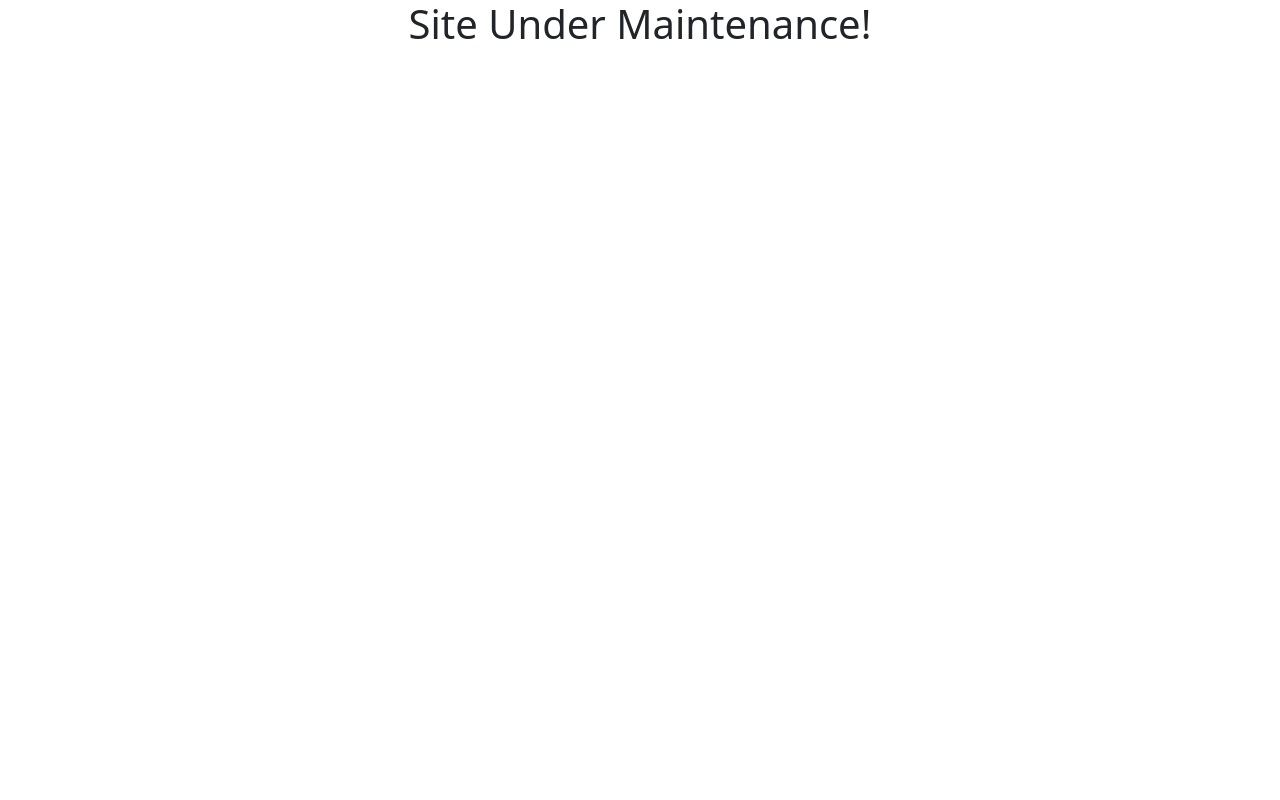
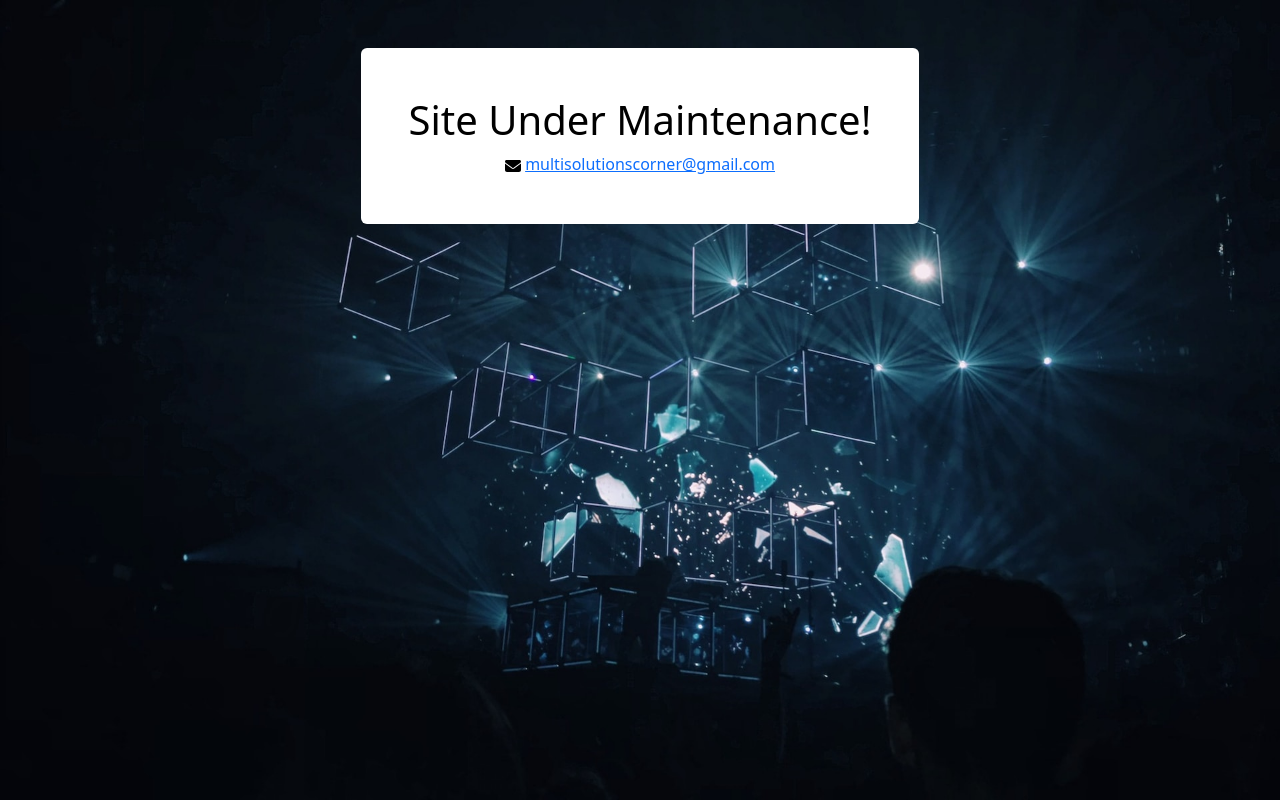
Before and after one commit to merenlmtr/msc, a plain HTML site: page index.html in a window 1280 px wide. Drawn offline with nearby package versions, Linux system fonts and the light colour scheme.

Commit message:
construction page update

```diff
--- a/assets/css/style.css
+++ b/assets/css/style.css
@@ -0,0 +1,12 @@
+.cover{
+    color: #fff;
+    background-image: url('../img/bg.jpg');
+    background-repeat: no-repeat;
+    background-attachment: scroll;
+    background-position: bottom;
+    -webkit-background-size: cover;
+    -moz-background-size: cover;
+    background-size: cover;
+    -o-background-size: cover;
+    min-height: 100vh;
+}
--- a/index.html
+++ b/index.html
@@ -4,12 +4,25 @@
     <meta charset="UTF-8">
     <meta name="viewport" content="width=device-width, initial-scale=1.0">
     <title>Multi Solutions Corner | Dimapur:Nagaland</title>
+    <link rel="stylesheet" href="assets/css/style.css">
     <link href="https://cdn.jsdelivr.net/npm/bootstrap@5.3.1/dist/css/bootstrap.min.css" rel="stylesheet" integrity="sha384-4bw+/aepP/YC94hEpVNVgiZdgIC5+VKNBQNGCHeKRQN+PtmoHDEXuppvnDJzQIu9" crossorigin="anonymous">
-    <script src="https://cdn.jsdelivr.net/npm/bootstrap@5.3.1/dist/js/bootstrap.bundle.min.js" integrity="sha384-HwwvtgBNo3bZJJLYd8oVXjrBZt8cqVSpeBNS5n7C8IVInixGAoxmnlMuBnhbgrkm" crossorigin="anonymous"></script>
 </head>
+
 <body>
+<div class="cover">
+    <div class="d-flex align-items-center justify-content-center">
+        <div class="bg-white mt-5 p-5 rounded">
+            <h1 class="text-center text-black">Site Under Maintenance!</h1>
+            <div class="text-center">
+            <svg xmlns="http://www.w3.org/2000/svg" height="1em" viewBox="0 0 512 512"><!--! Font Awesome Free 6.4.2 by @fontawesome - https://fontawesome.com License - https://fontawesome.com/license (Commercial License) Copyright 2023 Fonticons, Inc. --><path d="M48 64C21.5 64 0 85.5 0 112c0 15.1 7.1 29.3 19.2 38.4L236.8 313.6c11.4 8.5 27 8.5 38.4 0L492.8 150.4c12.1-9.1 19.2-23.3 19.2-38.4c0-26.5-21.5-48-48-48H48zM0 176V384c0 35.3 28.7 64 64 64H448c35.3 0 64-28.7 64-64V176L294.4 339.2c-22.8 17.1-54 17.1-76.8 0L0 176z"/></svg>
+            <a  href="mailto:multisolutionscorner@gmail.com">multisolutionscorner@gmail.com</a>
+            </div>
+        </div>
+    </div>
 
-            <h1 class="text-center">Site Under Maintenance!</h1>
+</div>
 
+
+<script src="https://cdn.jsdelivr.net/npm/bootstrap@5.3.1/dist/js/bootstrap.bundle.min.js" integrity="sha384-HwwvtgBNo3bZJJLYd8oVXjrBZt8cqVSpeBNS5n7C8IVInixGAoxmnlMuBnhbgrkm" crossorigin="anonymous"></script>
 </body>
 </html>
```
Also changed, not shown: assets/img/bg.jpg (added).
